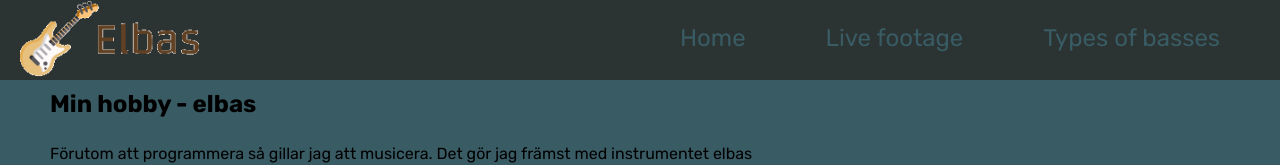
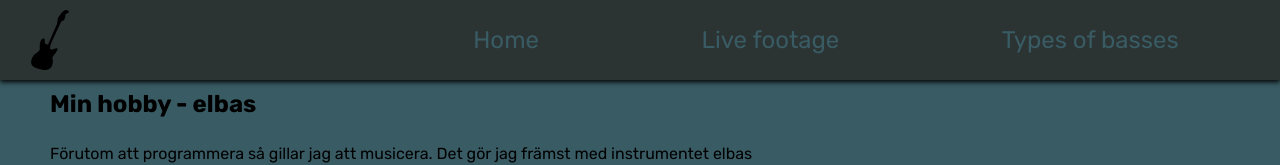
Before and after one commit to alexwallden/min-hobby-git, a Vue app: page / in a window 1280 px wide. Shown: the top 165 px of the page. Built offline with nearby package versions, Linux system fonts and the light colour scheme.

Commit message:
changed icon to svg

```diff
--- a/src/components/Header.vue
+++ b/src/components/Header.vue
@@ -12,7 +12,31 @@ export default defineComponent({
 
 <template>
   <header>
-    <img src="../assets/logo-transparent-cropped.png" alt="Elbas" height="77">
+    <!-- <img src="../assets/logo-transparent-cropped.png" alt="Elbas" height="77"> -->
+    <svg
+      fill="#000000"
+      version="1.1"
+      id="Capa_1"
+      xmlns="http://www.w3.org/2000/svg"
+      xmlns:xlink="http://www.w3.org/1999/xlink"
+      width="60px"
+      height="60px"
+      viewBox="0 0 271.317 271.318"
+      xml:space="preserve"
+    >
+      <g>
+        <g>
+          <path
+            d="M178.686,26.321c0,0-7.746,9.812-8.398,14.959c-1.036,8.093-2.62,20.485-2.62,20.485l-39.385,90.343
+			c0,0-1.064,6.824-11.309,1.31c-10.245-5.515,0.259-27.837-11.56-24.684c-11.819,3.153-18.124,19.697-15.762,42.543
+			c2.369,22.846-27.043,17.337-37.552,53.05c-10.499,35.719,25.476,38.345,39.657,43.601c14.188,5.25,45.699,7.881,53.837-19.165
+			c8.14-27.061-3.672-29.681,2.62-37.82c6.307-8.141,28.925-34.932,19.449-37.821c-9.466-2.89-33.096,16.285-31.781-2.356
+			c1.305-18.651,43.592-102.423,43.592-102.423s5.779-19.434,12.873-19.434c7.084,0,13.649-15.229,12.604-25.471
+			c-1.056-10.248,23.104-8.415,14.178-18.662C210.2-5.458,193.397,0.322,178.686,26.321z"
+          />
+        </g>
+      </g>
+    </svg>
     <nav>
       <ul>
         <li><RouterLink to="/">Home</RouterLink></li>
@@ -27,12 +51,16 @@ export default defineComponent({
 @import '../style/variables';
 
 header {
+  position: relative;
   height: 80px;
   background-color: $primary;
   display: flex;
   flex-direction: row;
   justify-content: space-between;
+  align-items: center;
   padding: 0 20px;
+  box-shadow: 0px 2px 5px black;
+  z-index: 2;
 }
 h1 {
   display: flex;
@@ -40,7 +68,7 @@ h1 {
   margin: 0;
 }
 nav {
-  width: 50%;
+  width: 70%;
 }
 ul {
   padding: 0;
```
